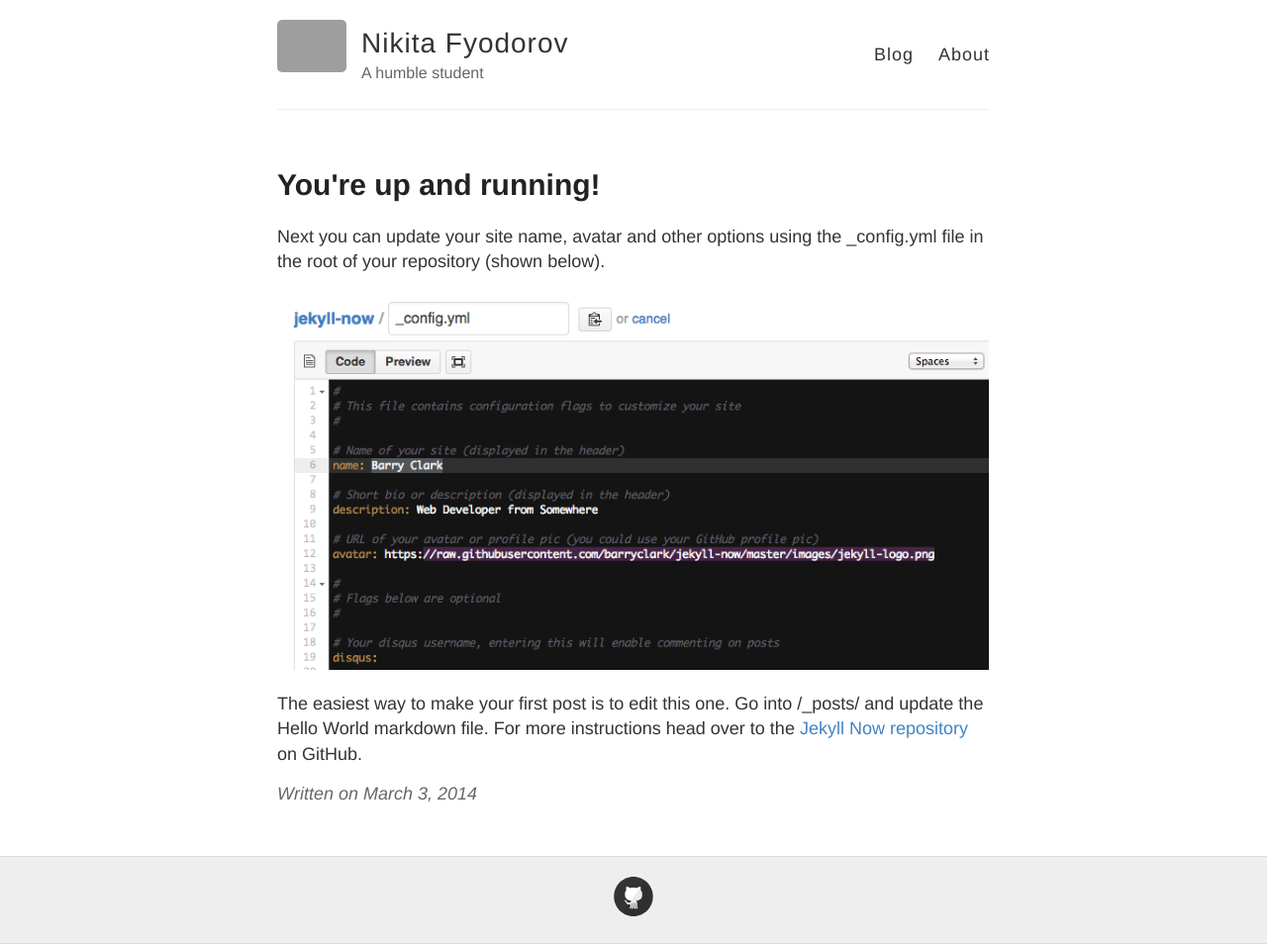
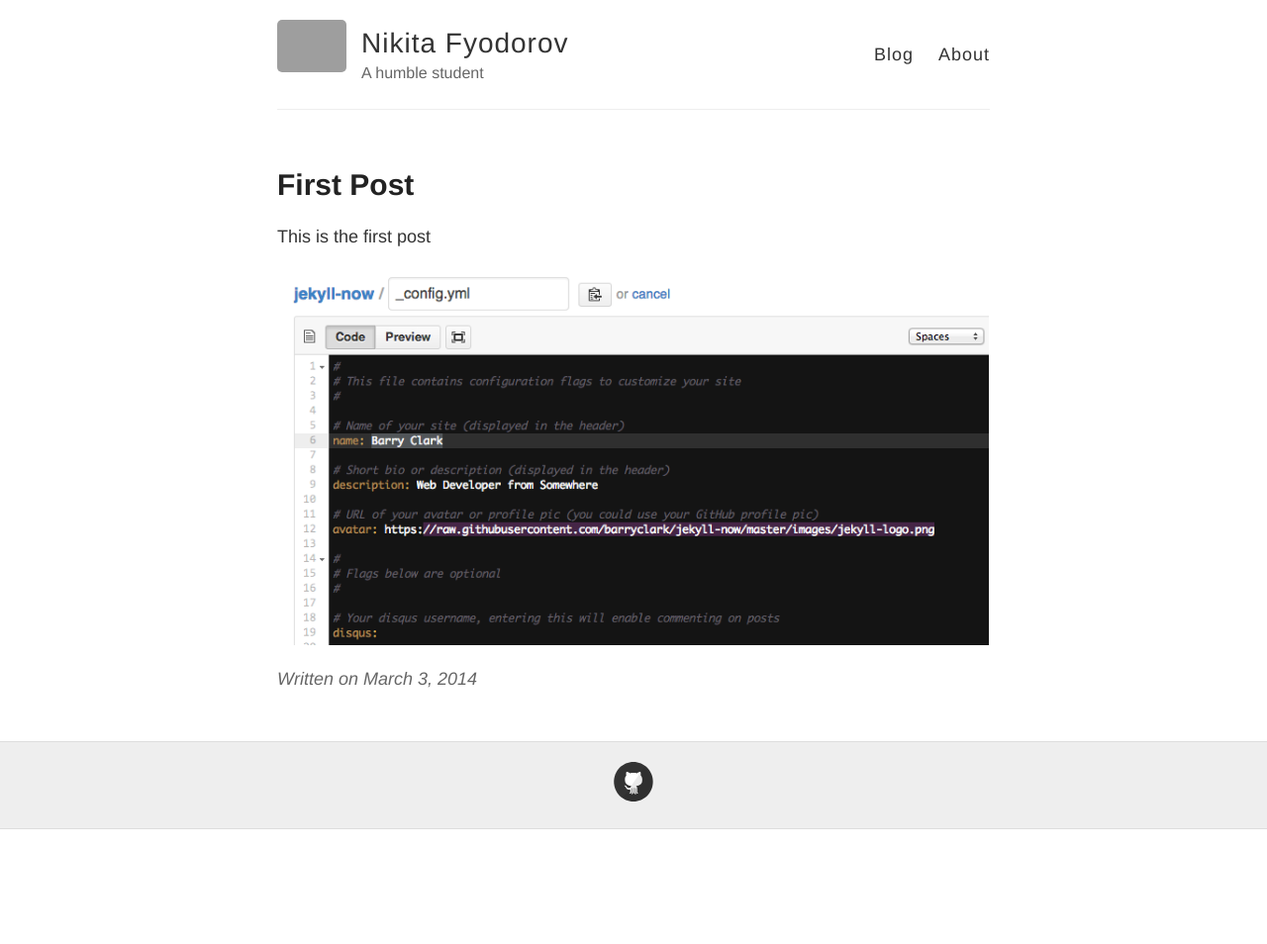
Before and after one commit to NickFyodorov/NickFyodorov.github.io, a Jekyll site: the page built from _posts/2014-3-3-Hello-World.md, in a window 1280 px wide. Shown: the whole page at 99% size. Built offline with Jekyll 4.4.1, drawn with Linux system fonts in a browser that asks for light colours; after the commit the page ends 900 px from its top, so only the background shows below that; grey boxes are pictures that could not be loaded.

Commit message:
editet basic info

```diff
--- a/_config.yml
+++ b/_config.yml
@@ -21,7 +21,7 @@
   email:
   facebook:
   flickr:
-  github: LordHaliax
+  github: NickFyodorov
   instagram:
   linkedin:
   pinterest:
--- a/_posts/2014-3-3-Hello-World.md
+++ b/_posts/2014-3-3-Hello-World.md
@@ -1,10 +1,8 @@
 ---
 layout: post
-title: You're up and running!
+title: First Post
 ---
 
-Next you can update your site name, avatar and other options using the _config.yml file in the root of your repository (shown below).
+This is the first post
 
 ![_config.yml]({{ site.baseurl }}/images/config.png)
-
-The easiest way to make your first post is to edit this one. Go into /_posts/ and update the Hello World markdown file. For more instructions head over to the [Jekyll Now repository](https://github.com/barryclark/jekyll-now) on GitHub.
```
